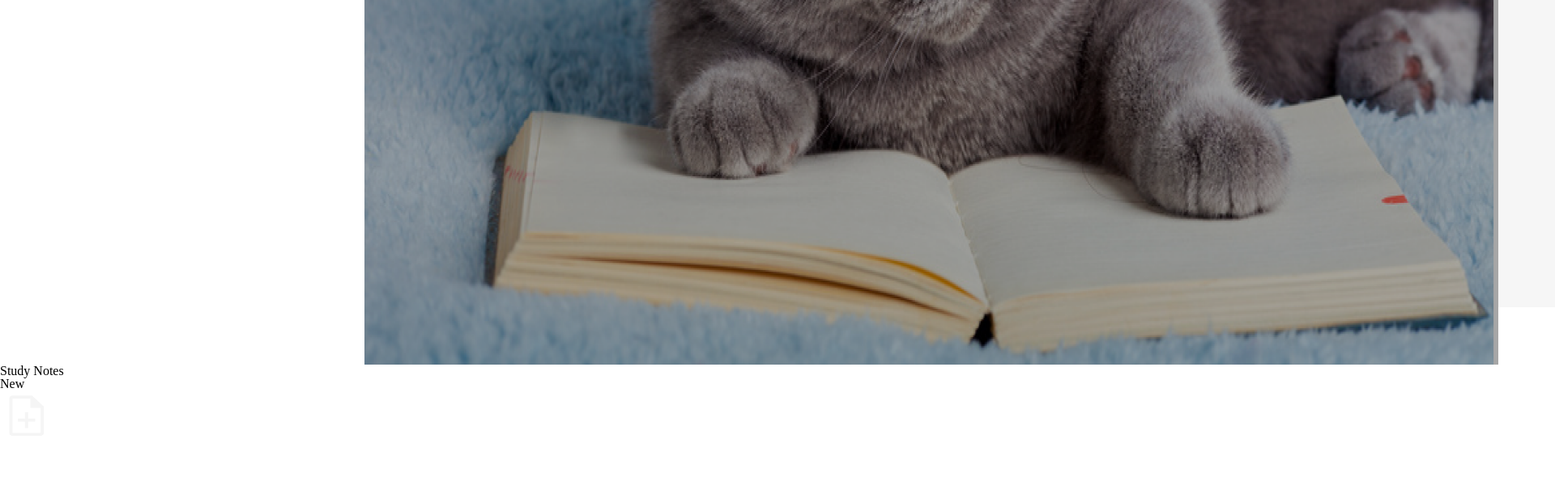
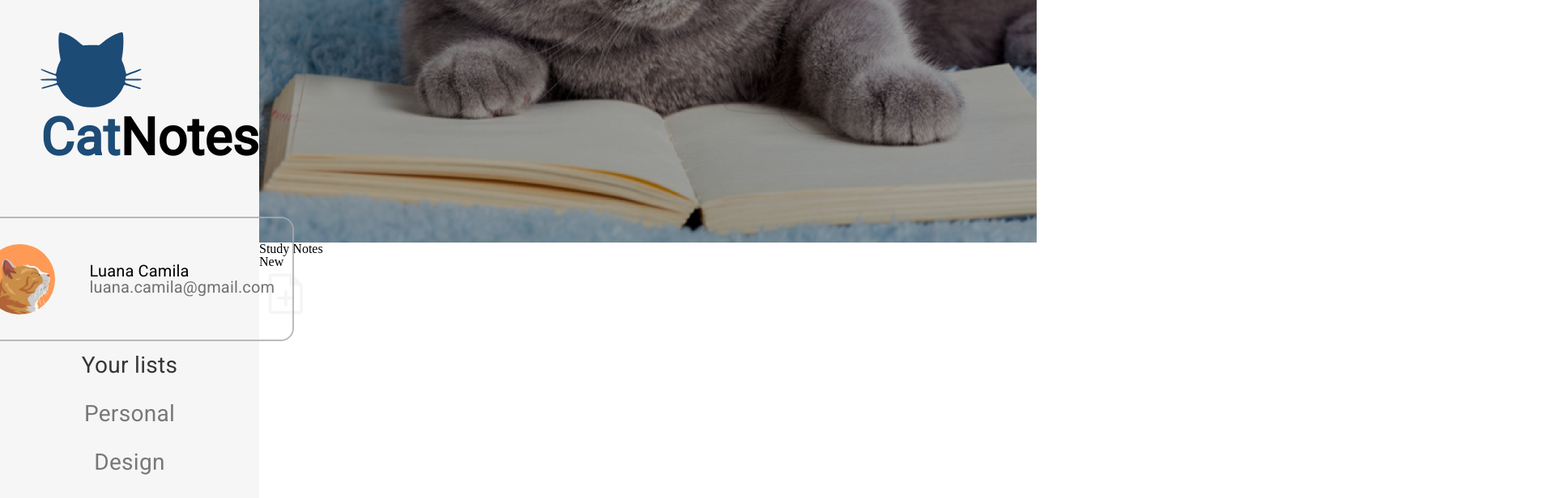
Before and after one commit to luanacamila-s/cat-notes, an Angular app: page / in a window 1280 px wide. Shown: the top 616 px of the page at 81% size, 1920 px wide, since content can reach past the window. Built offline with nearby package versions, Linux system fonts and the light colour scheme.

Commit message:
fix: arrumando erros anteriores e posicionando a image!

```diff
--- a/src/app/app.component.css
+++ b/src/app/app.component.css
@@ -0,0 +1,5 @@
+.body {
+  display: flex;
+  width: 100vw;
+  height: 100vh;
+}
--- a/src/app/app.component.html
+++ b/src/app/app.component.html
@@ -1,2 +1,4 @@
-<app-main></app-main>
-<app-header></app-header>
+<div class="body">
+  <app-header></app-header>
+  <app-main></app-main>
+</div>
--- a/src/app/components/header/header.component.css
+++ b/src/app/components/header/header.component.css
@@ -1,9 +1,22 @@
-.header {
-  width: 435px;
+:host {
+  display: flex;
+  flex-direction: column;
+  align-items: center;
+  width: 25%;
   height: 100vh;
   background: rgba(246, 246, 246, 0.96);
   z-index: 1;
-  margin-top: -420px;
+}
+
+.logo {
+  display: flex;
+  flex-direction: column;
+  align-self: start;
+  align-items: start;
+  justify-content: center;
+  padding-top: 40px;
+  padding-bottom: 60px;
+  padding-left: 50px;
 }
 
 .logo h1 {
@@ -31,17 +44,16 @@
   font-style: normal;
   font-weight: 400;
   line-height: 60px;
-
 }
 
 h1 {
   color: #787878;
   text-align: center;
-  font-feature-settings: 'clig' off, 'liga' off;
+  font-feature-settings: "clig" off, "liga" off;
   font-family: Roboto;
   font-size: 28px;
   font-style: normal;
   font-weight: 400;
-  letter-spacing: 0.30px;
+  letter-spacing: 0.3px;
   line-height: 60px;
 }
--- a/src/app/components/header/header.component.html
+++ b/src/app/components/header/header.component.html
@@ -1,8 +1,8 @@
-<div class="header flex-col">
 <div class="logo">
   <img src="../../../assets/images/cat-icon.svg" alt="" />
   <h1>Cat<span>Notes</span></h1>
 </div>
+
 <div>
   <app-profile-box></app-profile-box>
 </div>
@@ -14,4 +14,3 @@
   <h1 class="cor-escuro">Study</h1>
   <h1>Development</h1>
 </div>
-</div>
--- a/src/app/components/main/main.component.css
+++ b/src/app/components/main/main.component.css
@@ -1,6 +1,13 @@
+:host {
+  display: flex;
+  flex-direction: column;
+  width: 75%;
+  height: 100vh;
+}
+
 .background_cat {
-  width: 1400px;
-  height: 451px;
+  width: 100%;
+  height: 300px;
+  object-fit: cover;
   flex-shrink: 0;
-  margin-left: 450px;
 }
--- a/src/app/components/main/main.component.html
+++ b/src/app/components/main/main.component.html
@@ -1,8 +1,10 @@
-<div class="flex-col">
-  <img src="../../../assets/images/background-study-cat.png" alt="" class="background_cat">
-  <div class="add_note">
-    <h1 class="title">Study Notes</h1>
-    <h2 class="new_note">New</h2>
-    <img src="../../../assets/images/add-icon.svg" alt="" class="add_note">
-  </div>
+<img
+  src="../../../assets/images/background-study-cat.png"
+  alt=""
+  class="background_cat"
+/>
+<div class="add_note">
+  <h1 class="title">Study Notes</h1>
+  <h2 class="new_note">New</h2>
+  <img src="../../../assets/images/add-icon.svg" alt="" class="add_note" />
 </div>
```
Lines whose indentation alone changed are shown as unchanged.
